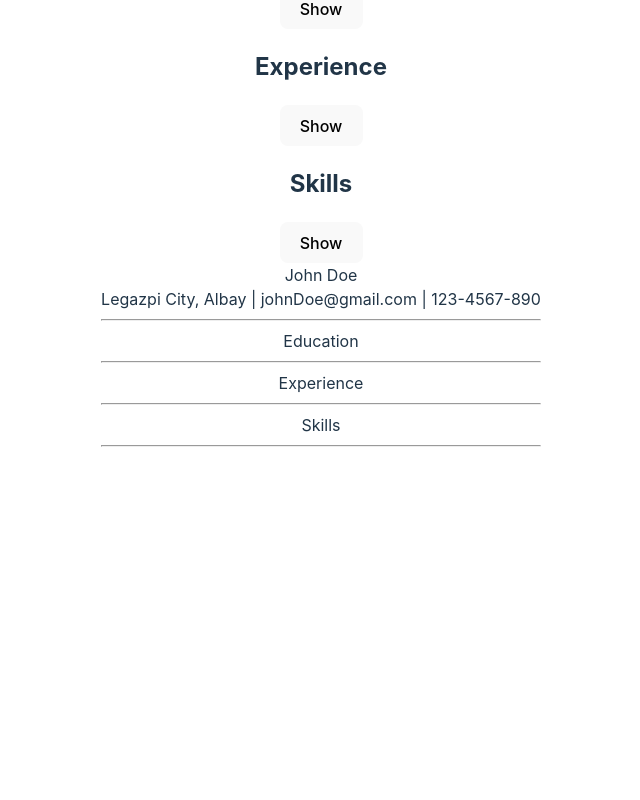
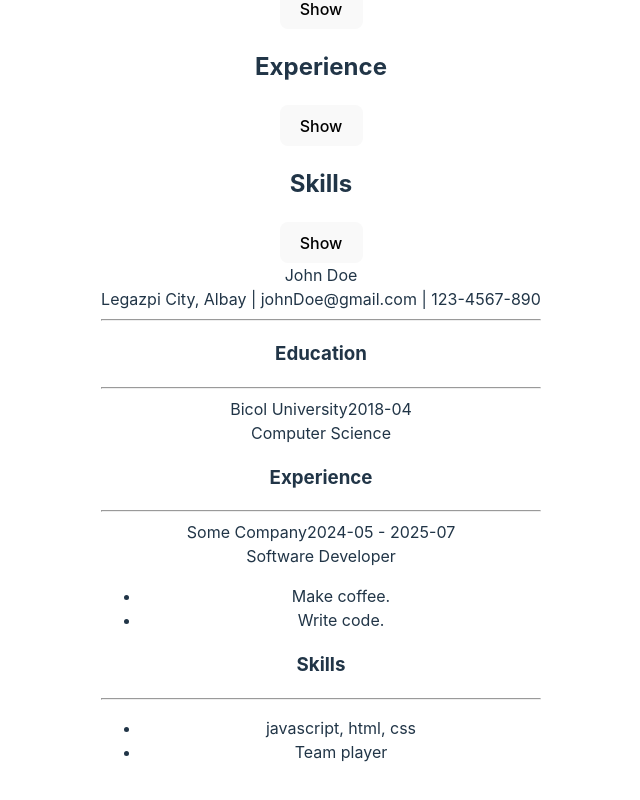
Before and after one commit to Toph765/cv-application, a React (Vite) app: page / in a window 1280 px wide. Shown: the part 454-1254 px from the top of the page, without its empty margins (319-959 px from the left). Before the commit the page ends 949 px from the top, so only its background shows below. Built offline with nearby package versions, Linux system fonts and the light colour scheme.

Commit message:
*: add dummy info; change tag

```diff
--- a/src/App.jsx
+++ b/src/App.jsx
@@ -16,10 +16,40 @@ function App() {
       address: 'Legazpi City, Albay',
       email: 'johnDoe@gmail.com',
       phone: '123-4567-890'
-    });
-  const [edExp, setEdExp] = useState(null);
-  const [pracExp, setPracExp] = useState(null);
-  const [skills, setSkills] = useState(null);
+  });
+
+  const [edExp, setEdExp] = useState([{
+    id: 0,
+    schoolName: 'Bicol University',
+    program: 'Computer Science',
+    graduation: '2018-04'
+  }]);
+
+  const [pracExp, setPracExp] = useState([{
+    id: 1,
+    companyName: 'Some Company',
+    position: 'Software Developer',
+    from: '2024-05',
+    to: '2025-07',
+    responsibilities: [{
+      id: 0,
+      responsibilities: 'Make coffee.',
+    },
+    {
+      id: 1,
+      responsibilities: 'Write code.',
+    }],
+  }]);
+
+  const [skills, setSkills] = useState([{
+    id: 0,
+    skill: 'javascript, html, css',
+  },
+  {
+    id: 1,
+  skill: 'Team player'
+  }]);
+
   const [activeIndex, setActiveIndex] = useState(0);
 
   const grabGenInfo = (data) => {
@@ -58,17 +88,17 @@ function App() {
             <hr />
         </div>
           <div>
-            <div>Education</div>
+            <h3>Education</h3>
             <hr />
             <ShowEdExp data={edExp} />
           </div>
           <div>
-            <div>Experience</div>
+            <h3>Experience</h3>
             <hr />
             <ShowPracExp data={pracExp} />
           </div>
           <div>
-            <div>Skills</div>
+            <h3>Skills</h3>
             <hr />
             <ShowSkills data={skills}/>
           </div>
```
